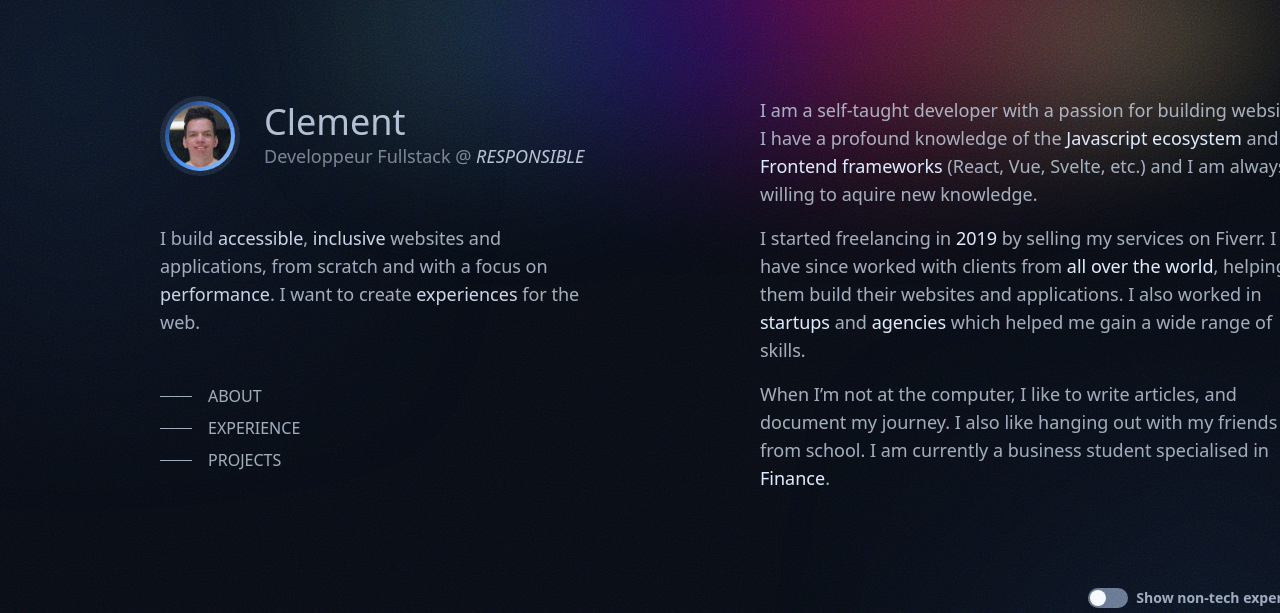
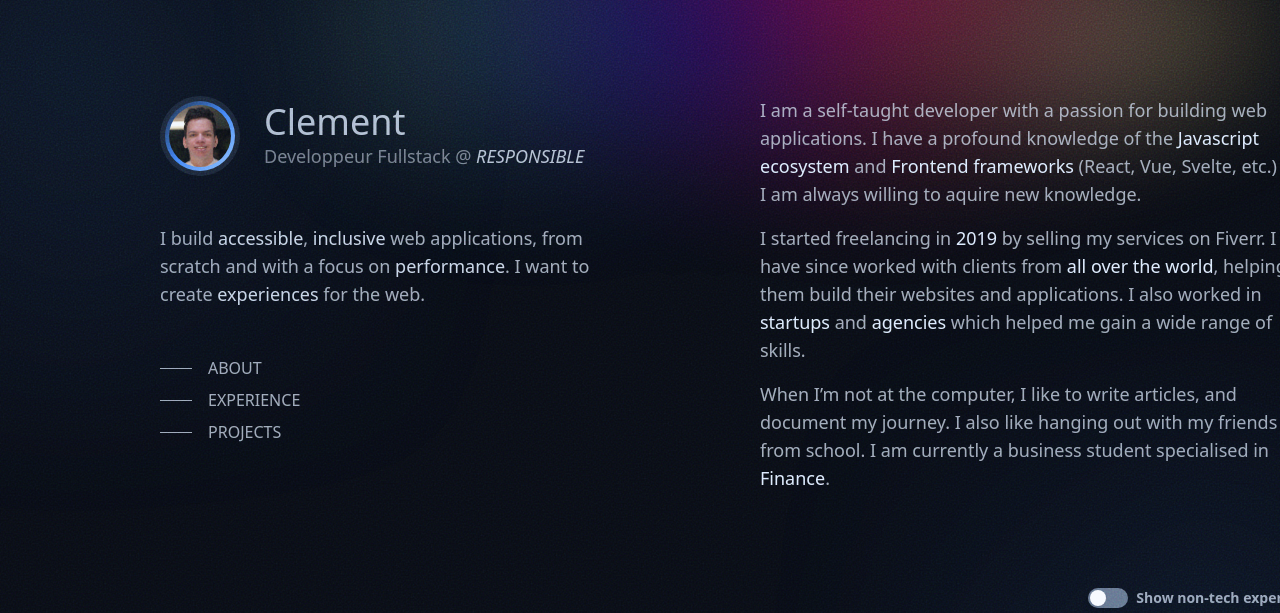
Before and after one commit to booleans-oss/portfolio, an Astro site: page / in a window 1280 px wide. Shown: the top 613 px of the page. Built offline with nearby package versions, Linux system fonts and the light colour scheme; Astro itself is replaced by a stand-in of ours; a web font is replaced by a local one.

Commit message:
update lexique

```diff
--- a/src/components/about.astro
+++ b/src/components/about.astro
@@ -3,7 +3,7 @@
 
 <div class="text-blue-100/70 text-lg">
     <p class="mb-4">
-        I am a self-taught developer with a passion for building websites. I
+        I am a self-taught developer with a passion for building web applications. I
         have a profound knowledge of the{" "}
         <span class="text-blue-100">Javascript ecosystem</span> and
         <span class="text-blue-100">Frontend frameworks</span>{" "}
--- a/src/pages/index.astro
+++ b/src/pages/index.astro
@@ -41,8 +41,7 @@ import PolyworkIcon from "../icones/Polywork.astro";
                     <p class="text-lg text-blue-100/70 mt-12">
                         I build <span class="text-blue-100/90">accessible</span
                         >,{" "}
-                        <span class="text-blue-100/90">inclusive</span> websites
-                        and applications, from scratch and with a focus on
+                        <span class="text-blue-100/90">inclusive</span> web applications, from scratch and with a focus on
                         <span class="text-blue-100/90">performance</span>. I
                         want to create <span class="text-blue-100/90"
                             >experiences</span
```
